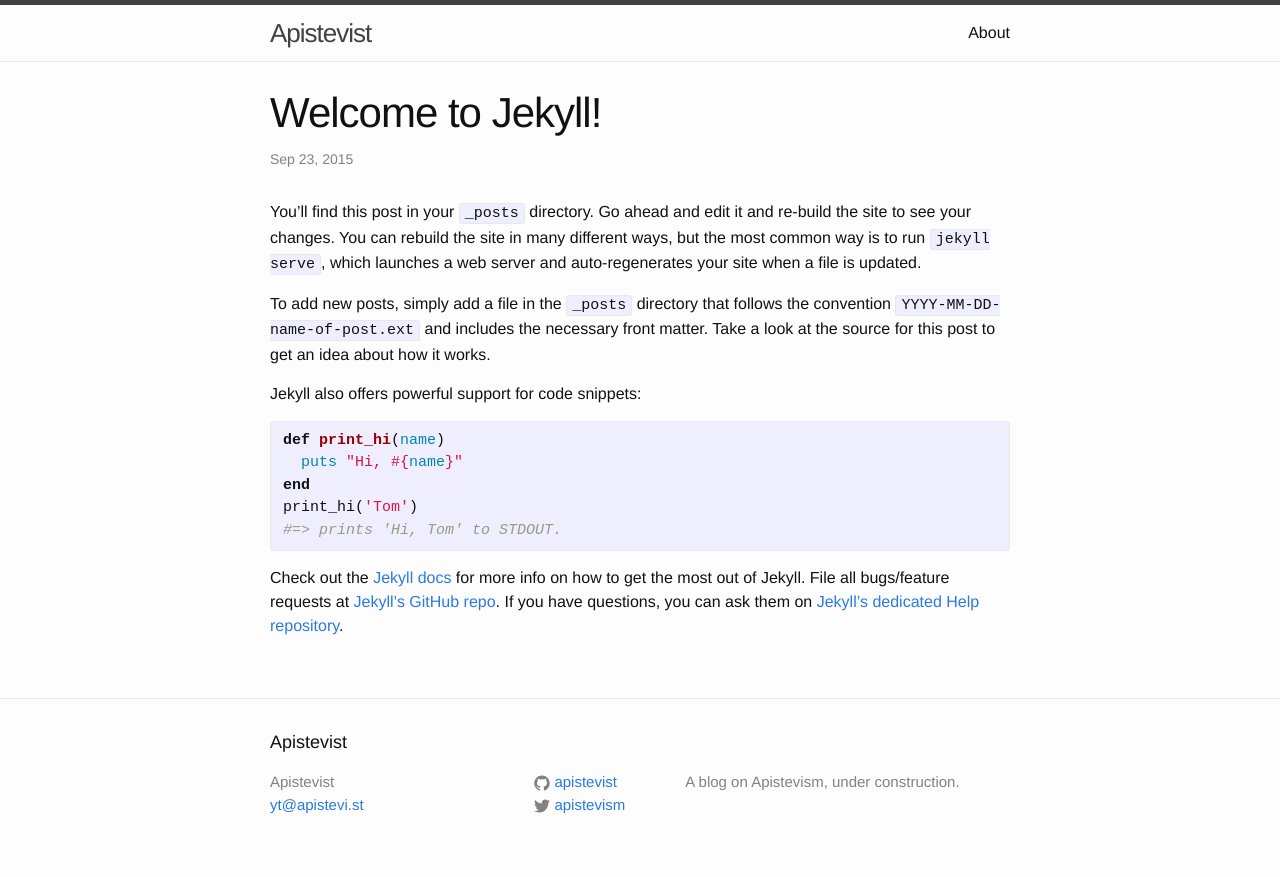
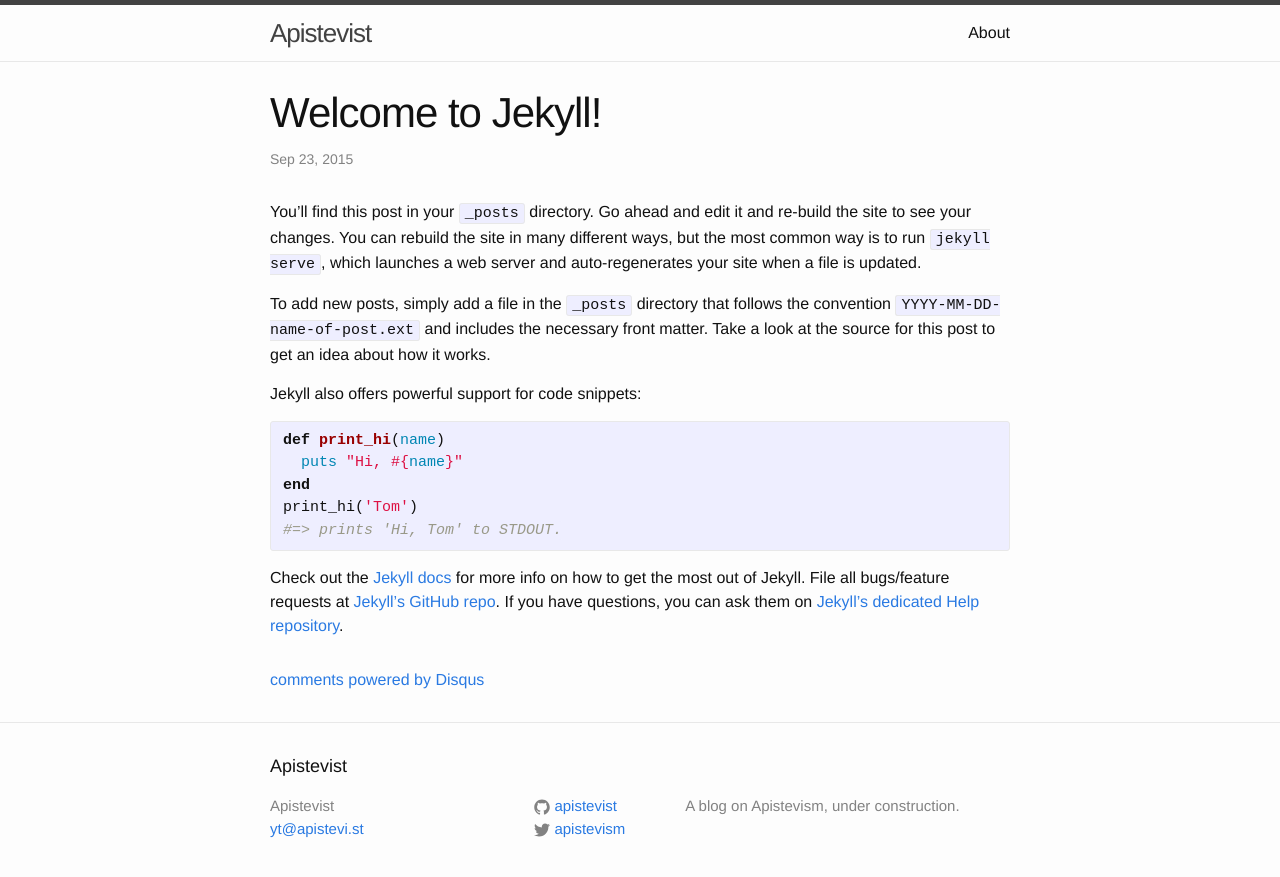
Before and after one commit to apistevist/apistevist.github.io, a Jekyll site: the page built from _posts/2015-09-23-welcome-to-jekyll.markdown, in a window 1280 px wide. Shown: the top 877 px of the page. Built offline with Jekyll 4.4.1, drawn with Linux system fonts in a browser that asks for light colours; comment, search, counter and statistics services are not loaded; part of the change alters nothing that is shown.

Commit message:
Add Disqus comments

```diff
--- /dev/null
+++ b/_includes/comments.html
@@ -0,0 +1,17 @@
+{% if page.comments %}
+<!-- Add Disqus comments. -->
+<div id="disqus_thread"></div>
+<script type="text/javascript">
+    /* * * CONFIGURATION VARIABLES * * */
+    var disqus_shortname = 'apistevist';
+
+    /* * * DON'T EDIT BELOW THIS LINE * * */
+    (function() {
+        var dsq = document.createElement('script'); dsq.type = 'text/javascript'; dsq.async = true;
+        dsq.src = '//' + disqus_shortname + '.disqus.com/embed.js';
+        (document.getElementsByTagName('head')[0] || document.getElementsByTagName('body')[0]).appendChild(dsq);
+    })();
+</script>
+<noscript>Please enable JavaScript to view the <a href="https://disqus.com/?ref_noscript" rel="nofollow">comments powered by Disqus.</a></noscript>
+<a href="http://disqus.com" class="dsq-brlink">comments powered by <span class="logo-disqus">Disqus</span></a>
+{% endif %}
--- a/_layouts/default.html
+++ b/_layouts/default.html
@@ -10,6 +10,7 @@
     <div class="page-content">
       <div class="wrapper">
         {{ content }}
+        {% include comments.html %}
       </div>
     </div>
 
--- a/_posts/2015-09-23-welcome-to-jekyll.markdown
+++ b/_posts/2015-09-23-welcome-to-jekyll.markdown
@@ -3,6 +3,7 @@ layout: post
 title:  "Welcome to Jekyll!"
 date:   2015-09-23 17:01:15
 categories: jekyll update
+comments: True
 ---
 You’ll find this post in your `_posts` directory. Go ahead and edit it and re-build the site to see your changes. You can rebuild the site in many different ways, but the most common way is to run `jekyll serve`, which launches a web server and auto-regenerates your site when a file is updated.
 
```
